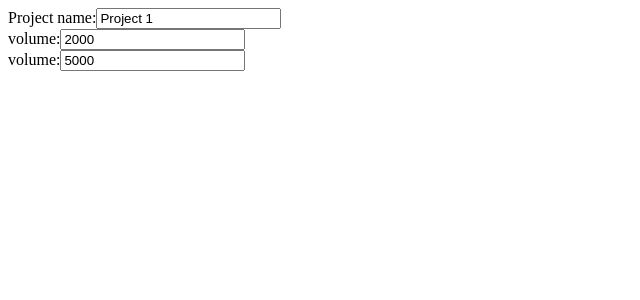
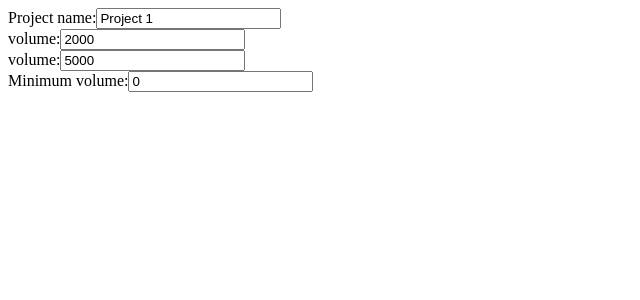
Before and after one commit to fswadling/ModelAngularApp, an Angular app in the folder model-angular-app/: page /project/0 in a window 1280 px wide. Shown: the top 300 px of the page, without its empty margins (0-640 px from the left). Built offline with nearby package versions, Linux system fonts and the light colour scheme.

Commit message:
Added minimum volume to project

```diff
--- a/model-angular-app/src/app/backend-services/project.service.ts
+++ b/model-angular-app/src/app/backend-services/project.service.ts
@@ -22,10 +22,12 @@ const testProjects: Project[] =
   {
     name: 'Project 1',
     id: 0,
+    minimumVolume: 0
   },
   {
     name: 'Project 2',
     id: 1,
+    minimumVolume: 0
   }
 ];
 
--- a/model-angular-app/src/app/components/project-form/project-form.component.html
+++ b/model-angular-app/src/app/components/project-form/project-form.component.html
@@ -4,4 +4,6 @@
   <div formArrayName="exposures" *ngFor="let exposure of formGroup.get('exposures').controls;">
     <app-project-form-row [formGroup]="exposure"></app-project-form-row>
   </div>
+  <label for="minimumVolume">Minimum volume:</label>
+  <input name="minimumVolume" formControlName="minimumVolume">
 </form>
--- a/model-angular-app/src/app/components/project-form/project-form.component.ts
+++ b/model-angular-app/src/app/components/project-form/project-form.component.ts
@@ -26,7 +26,8 @@ export class ProjectFormComponent implements OnInit, OnChanges {
 
   createFormGroup(project: Project, exposures: ExposureListItem[]) {
     return this.formBuilder.group({
-      name: this.formBuilder.control(project.name),
+      name: project.name,
+      minimumVolume: project.minimumVolume,
       exposures: this.formBuilder.array(exposures.map(e => this.formBuilder.group(e)))
     });
   }
--- a/model-angular-app/src/app/models/project.ts
+++ b/model-angular-app/src/app/models/project.ts
@@ -1,4 +1,5 @@
 export interface Project {
   name: string;
   id: number;
+  minimumVolume: number;
 }
```
